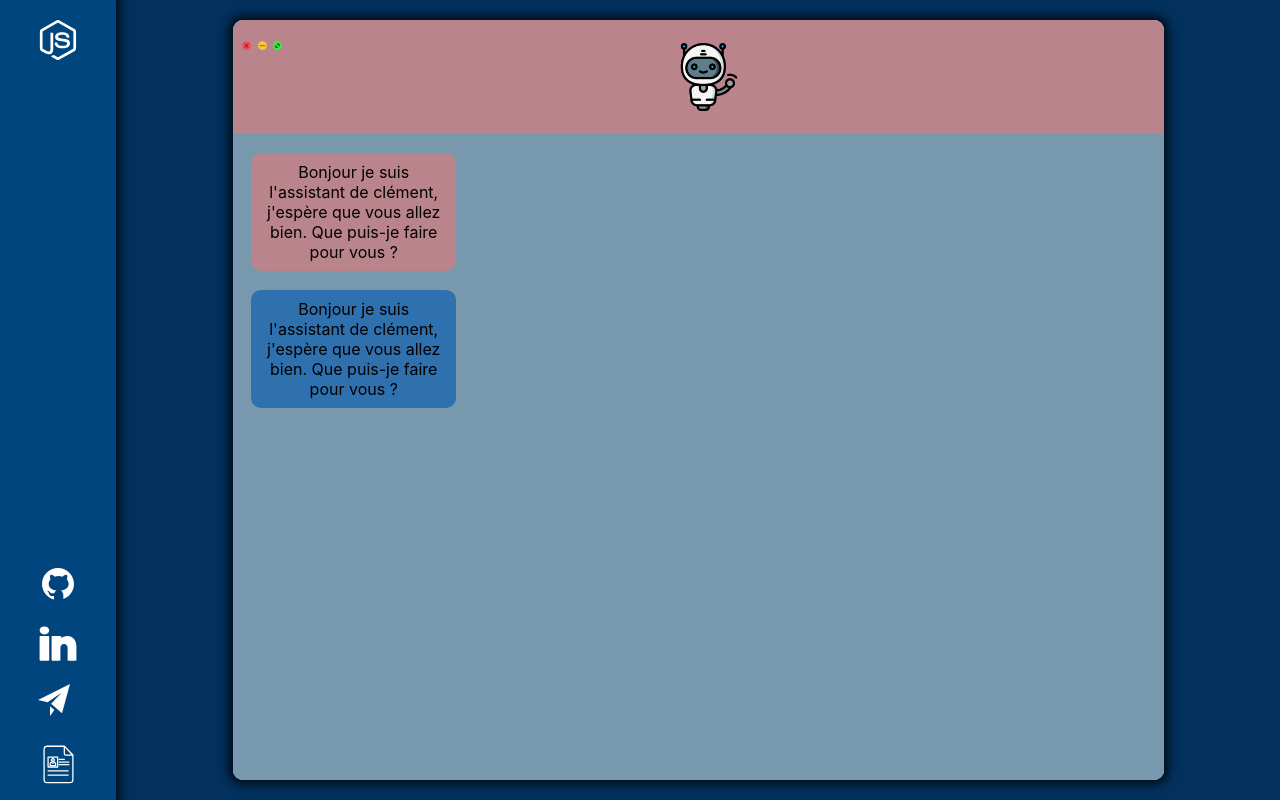
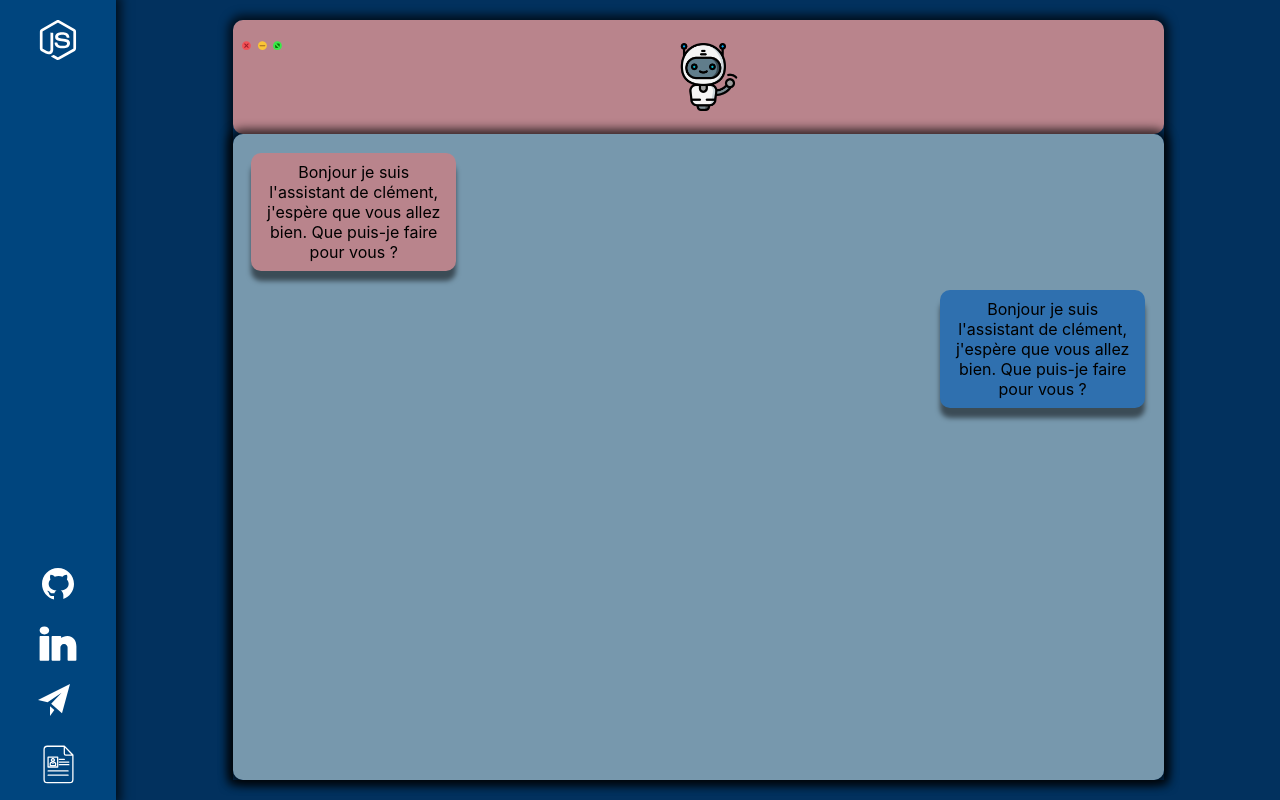
Before and after one commit to clement-mendes/Portfolio, a React (Create React App) app: page / in a window 1280 px wide. Built offline with nearby package versions, Linux system fonts and the light colour scheme.

Commit message:
:lipsteack: shadow box

```diff
--- a/src/components/assistant/assistant.css
+++ b/src/components/assistant/assistant.css
@@ -4,13 +4,12 @@
     display: flex;
     align-items: center;
     justify-content: center;
-
 }
 
 .chat {
     box-shadow: 0px 0px 10px 5px rgba(0,0,0,0.7);
     border-radius: 10px;
-    background-color: white;
+    background-color: transparent;
     width: 80%;
     height: 95%;
 
@@ -24,6 +23,8 @@
     display: flex;
     border-top-left-radius: 10px;
     border-top-right-radius: 10px;
+    border-bottom-left-radius: 10px;
+    border-bottom-right-radius: 10px;
 
 }
 
@@ -35,11 +36,12 @@
 }
 
 .message {
-
+    box-shadow: 0px 0px 10px 5px rgba(0,0,0,0.7);
     height: 85%;
     width: 100%;
     display: flex;
-
+    border-top-left-radius: 10px;
+    border-top-right-radius: 10px;
 }
 
 .bot {
--- a/src/components/chat/chat.css
+++ b/src/components/chat/chat.css
@@ -4,9 +4,12 @@
     height: 100%;
     border-bottom-left-radius: 10px;
     border-bottom-right-radius: 10px;
+    border-top-left-radius: 10px;
+    border-top-right-radius: 10px;
 }
 
 .botMessage {
+    box-shadow: 0px 10px 5px 0px rgba(0,0,0,0.5);
     left: 0;
     display: flex;
     align-items: center;
@@ -22,7 +25,9 @@
 }
 
 .clientMessage {
-
+    float: right;
+    margin-right: 2% !important;
+    box-shadow: 0px 10px 5px 0px rgba(0,0,0,0.5);
     margin-top: 2%;
     margin-left: 2%;
     background-color: #2F70AF;
```
